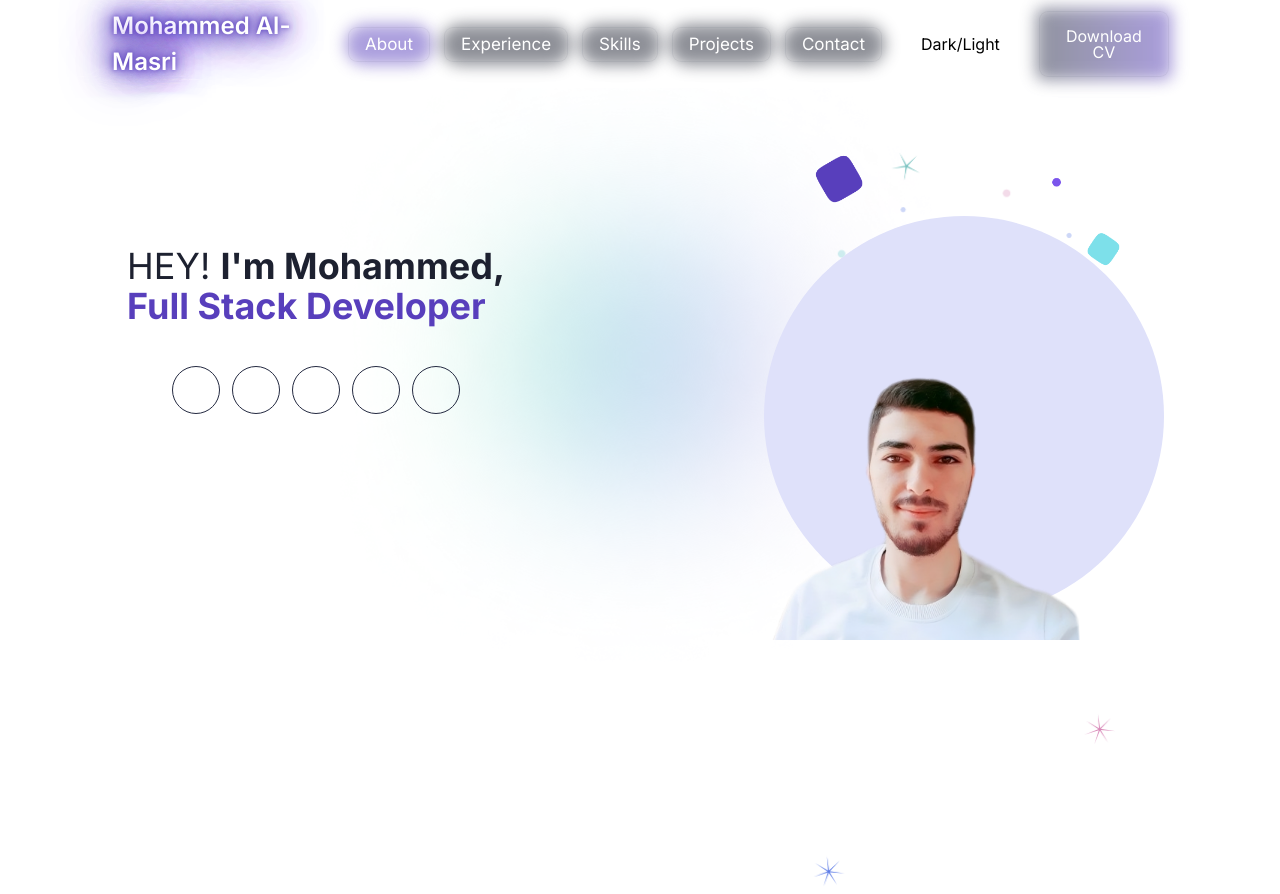
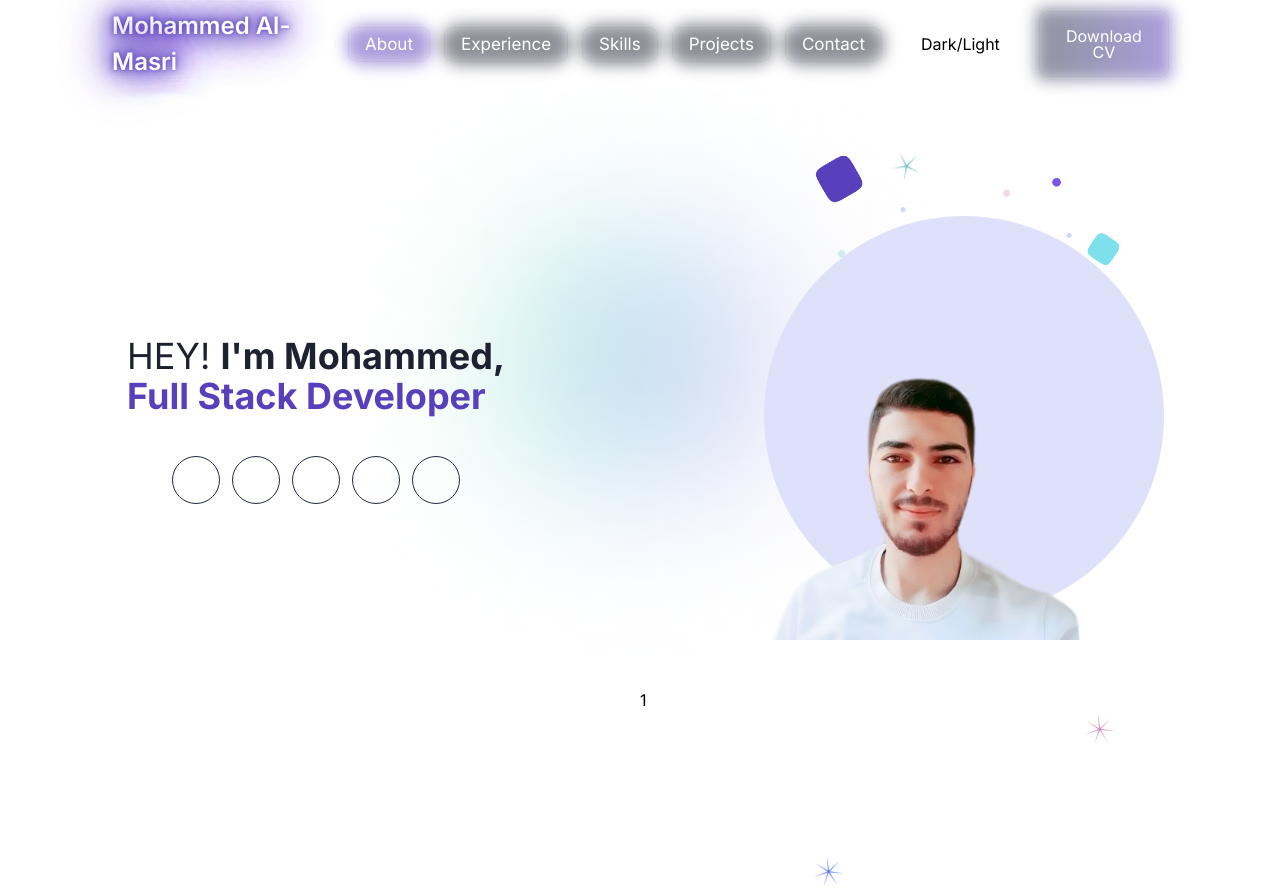
Before and after one commit to Mohammad-Masri/portfolio, a Next.js app: page / in a window 1280 px wide. Built offline with nearby package versions, Linux system fonts and the light colour scheme; some icons are missing.

Commit message:
ADD | Specialization section

```diff
--- a/src/app/page.tsx
+++ b/src/app/page.tsx
@@ -1,9 +1,11 @@
 import About from "./sections/about";
+import Specializations from "./sections/specializations";
 
 export default function Home() {
   return (
     <main className="flex flex-col min-h-screen w-full">
       <About />
+      <Specializations />
     </main>
   );
 }
--- a/src/app/sections/about/index.tsx
+++ b/src/app/sections/about/index.tsx
@@ -5,7 +5,7 @@ import AboutPhoto from "./components/about-photo";
 
 export default function About() {
   return (
-    <div className="w-full grid gap-4 grid-cols-2 relative h-[420px] pt-16">
+    <div className="w-full grid gap-4 grid-cols-2 relative h-[600px] pt-16">
       <AboutBackground />
       <AboutTitle />
       <AboutPhoto />
--- /dev/null
+++ b/src/app/sections/specializations/components/specialization-card/index.tsx
@@ -0,0 +1,5 @@
+import React from "react";
+
+export default function SpecializationCard() {
+  return <div></div>;
+}
--- /dev/null
+++ b/src/app/sections/specializations/index.tsx
@@ -0,0 +1,10 @@
+import React from "react";
+
+export default function Specializations() {
+  return (
+    <div className="grid grid-cols-2">
+      <div></div>
+      <div>1</div>
+    </div>
+  );
+}
```
